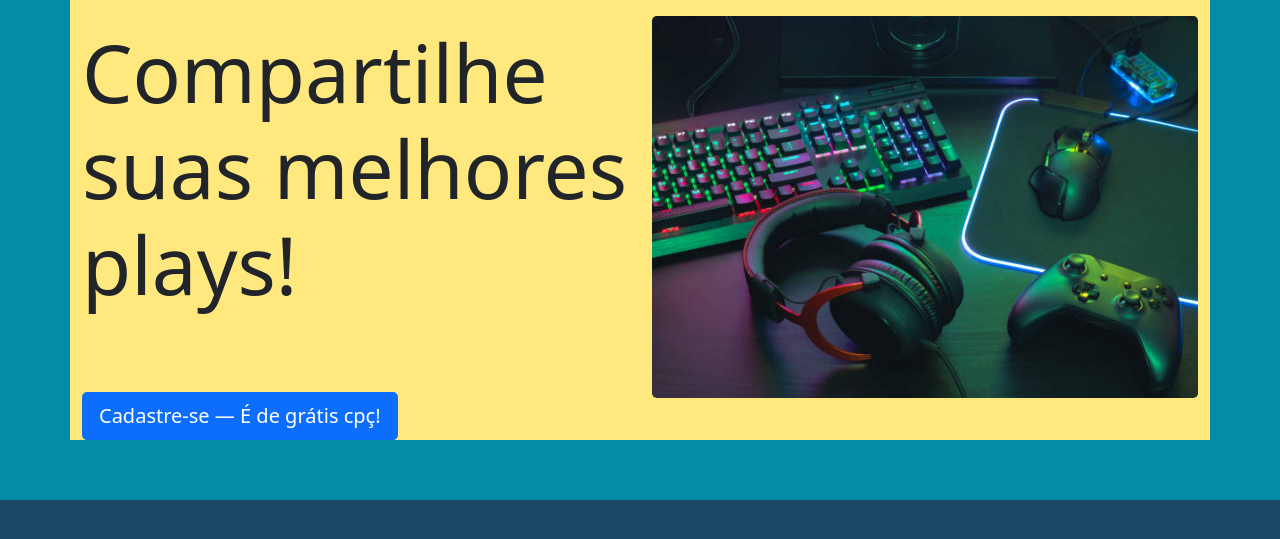
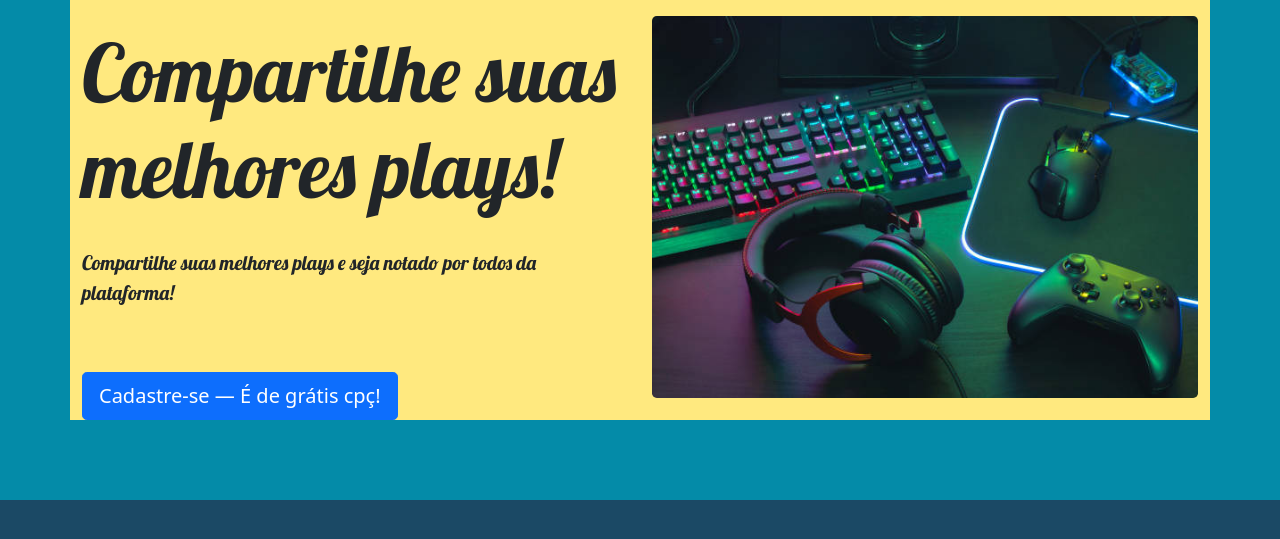
Before and after one commit to AndersSaints/play-style, a PHP site: page / in a window 1280 px wide. Shown: the part 57-596 px from the top of the page. Run offline with PHP 8.4, Linux system fonts and the light colour scheme; some libraries are stand-ins or nearby versions.

Commit message:
Ajustes na font do index

```diff
--- a/index.html
+++ b/index.html
@@ -9,6 +9,9 @@
   <link href="https://cdn.jsdelivr.net/npm/bootstrap@5.1.3/dist/css/bootstrap.min.css" rel="stylesheet"
     integrity="sha384-1BmE4kWBq78iYhFldvKuhfTAU6auU8tT94WrHftjDbrCEXSU1oBoqyl2QvZ6jIW3" crossorigin="anonymous">
   <link rel="stylesheet" href="style/style.css">
+  <link rel="preconnect" href="https://fonts.googleapis.com">
+  <link rel="preconnect" href="https://fonts.gstatic.com" crossorigin>
+  <link href="https://fonts.googleapis.com/css2?family=Lobster&family=Roboto:ital,wght@1,300&display=swap" rel="stylesheet">
   <script src="https://code.jquery.com/jquery-1.10.2.js"></script>
 </head>
 
@@ -20,7 +23,8 @@
     <div class="container" id="subcentral-div">
       <div class="row">
         <div class="col-6">
-          <h1 class="display-1 py-4">Compartilhe suas melhores plays!</h1>
+          <h1 class="display-1 py-4" id="center-title-index">Compartilhe suas melhores plays!</h1>
+          <p id="center-text-index">Compartilhe suas melhores plays e seja notado por todos da plataforma!</p>
           <a href="/play-style/register.html">
             <button class="btn btn-lg btn-primary mt-5">Cadastre-se — É de grátis cpç!</button>
           </a>
--- a/style/style.css
+++ b/style/style.css
@@ -26,3 +26,12 @@ body {
   width: 250px;
   margin-bottom: 10px;
 }
+
+#center-title-index {
+  font-family: "Lobster", cursive;
+}
+
+#center-text-index {
+  font-family: "Lobster", cursive;
+  font-size: 20px;
+}
```
Lines whose indentation alone changed are shown as unchanged.
